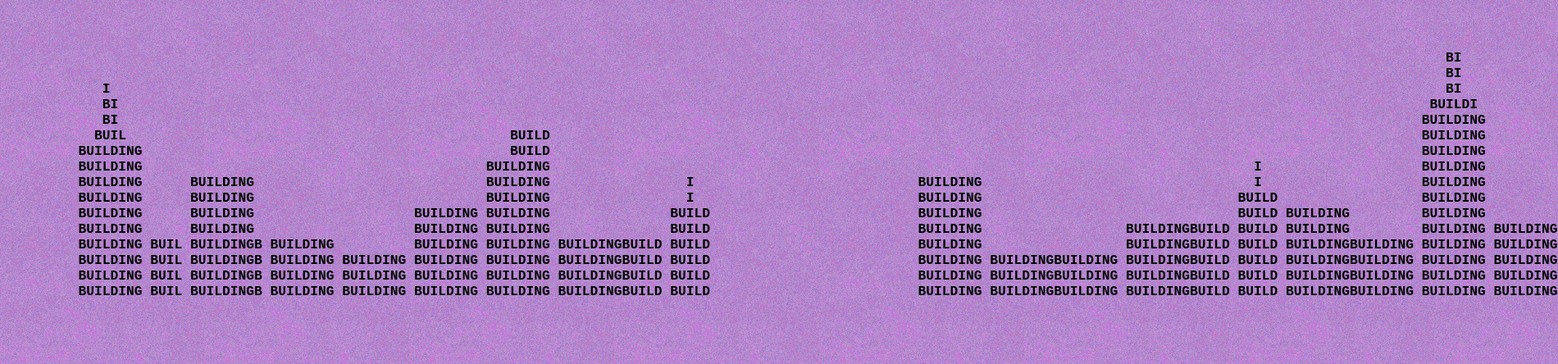
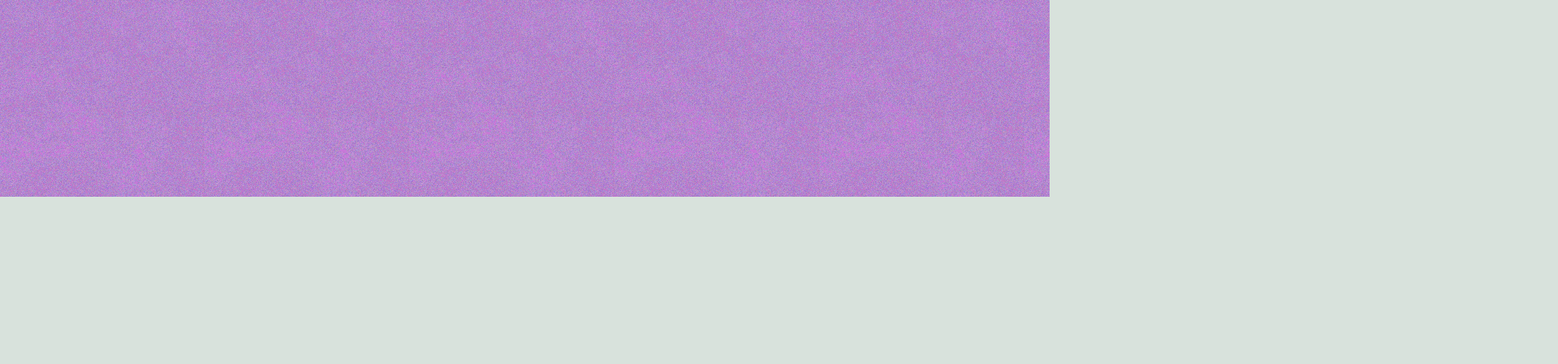
Before and after one commit to zirosi/zirosi.github.io, a plain HTML site: page index.html in a window 1280 px wide. Shown: the part 560-1004 px from the top of the page at 82% size, 1900 px wide, since content can reach past the window. After the commit the page ends 800 px from the top, so only its background shows below. Drawn offline with Linux system fonts and the light colour scheme.

Commit message:
removed building bc they dont work in github pages :(

```diff
--- a/index.html
+++ b/index.html
@@ -42,30 +42,6 @@
       </p>
     </pre>
   </div>
-  <div class="container">
-    <div class="buildings">
-      <pre>
-        <p>
-                                                                                                                                                                                     BI
-                                                                                                                                                                                     BI
-             I                                                                                                                                                                       BI
-             BI                                                                                                                                                                    BUILDI
-             BI                                                                                                                                                                   BUILDING
-            BUIL                                                BUILD                                                                                                             BUILDING
-          BUILDING                                              BUILD                                                                                                             BUILDING
-          BUILDING                                           BUILDING                                                                                        I                    BUILDING
-          BUILDING      BUILDING                             BUILDING                 I                            BUILDING                                  I                    BUILDING
-          BUILDING      BUILDING                             BUILDING                 I                            BUILDING                                BUILD                  BUILDING
-          BUILDING      BUILDING                    BUILDING BUILDING               BUILD                          BUILDING                                BUILD BUILDING         BUILDING
-          BUILDING      BUILDING                    BUILDING BUILDING               BUILD                          BUILDING                  BUILDINGBUILD BUILD BUILDING         BUILDING BUILDING
-          BUILDING BUIL BUILDINGB BUILDING          BUILDING BUILDING BUILDINGBUILD BUILD                          BUILDING                  BUILDINGBUILD BUILD BUILDINGBUILDING BUILDING BUILDING
-          BUILDING BUIL BUILDINGB BUILDING BUILDING BUILDING BUILDING BUILDINGBUILD BUILD                          BUILDING BUILDINGBUILDING BUILDINGBUILD BUILD BUILDINGBUILDING BUILDING BUILDING
-          BUILDING BUIL BUILDINGB BUILDING BUILDING BUILDING BUILDING BUILDINGBUILD BUILD                          BUILDING BUILDINGBUILDING BUILDINGBUILD BUILD BUILDINGBUILDING BUILDING BUILDING
-          BUILDING BUIL BUILDINGB BUILDING BUILDING BUILDING BUILDING BUILDINGBUILD BUILD                          BUILDING BUILDINGBUILDING BUILDINGBUILD BUILD BUILDINGBUILDING BUILDING BUILDING
-        </p>
-      </pre>
-    </div>
-  </div>
   <div class="middle">
     <div class="left">
       <h1 class="zirosi">zirosi</h1>
--- a/style.css
+++ b/style.css
@@ -125,11 +125,6 @@ body {
   position: absolute;
 }
 
-.buildings {
-  position: absolute;
-  transform: translate(-10px, 550px);
-}
-
 @keyframes colorchange {
   0% {
     filter: hue-rotate(0deg) drop-shadow(4px 4px 8px rgba(0, 0, 0, 0.25));
```
